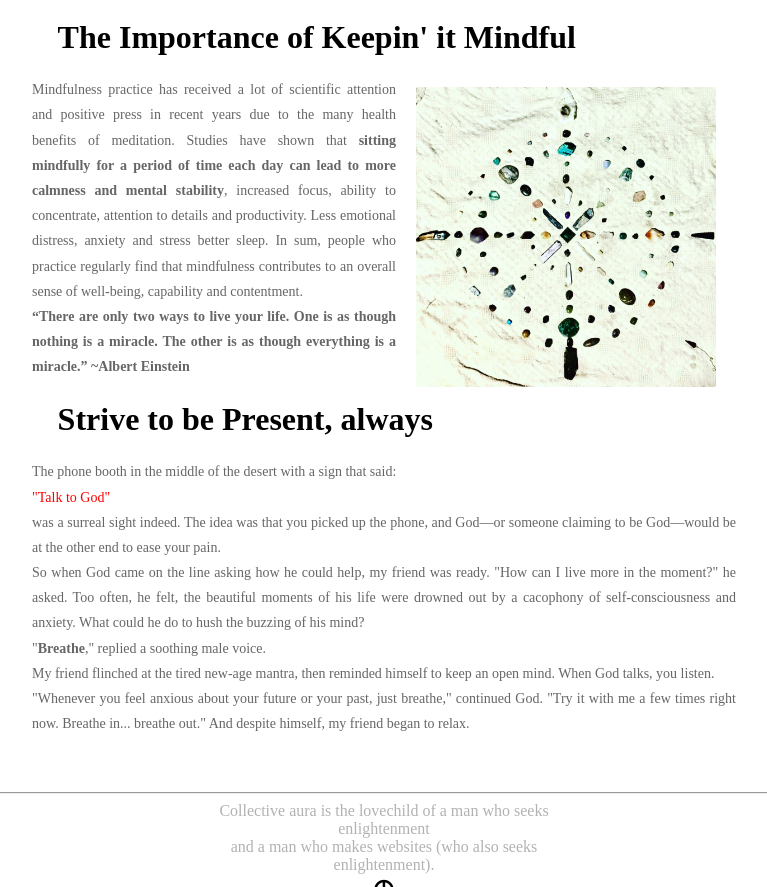
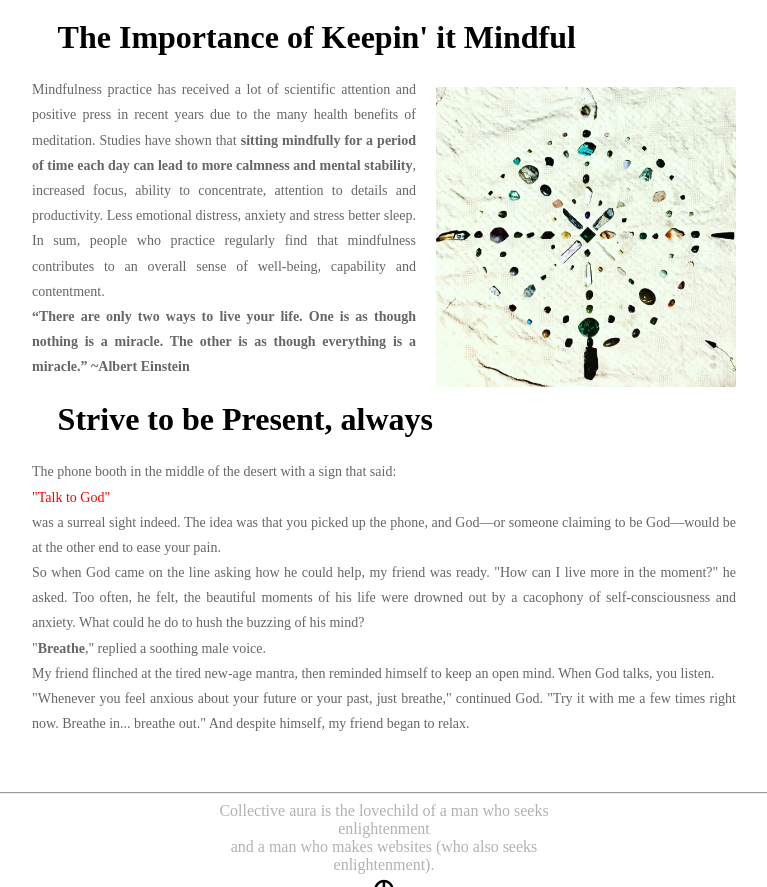
Before and after one commit to Lukemasliah/Mitch-Site, a plain HTML site: page index.html in a window 1280 px wide. Shown: the part 1128-2015 px from the top of the page, without its empty margins (256-1023 px from the left). Drawn offline with Linux system fonts and the light colour scheme.

Commit message:
Update index.html

```diff
--- a/index.html
+++ b/index.html
@@ -67,7 +67,7 @@ The benefits in the second category are more subtle. Thanks to awareness meditat
 
 </p>
 <h1> The Importance of Keepin' it Mindful </h1>
-<p><img src="Images/stonePattern.jpeg" class="floatRight" alt="Stones" style="width:300px;max-width:100%;margin: 10px 20px;"  />
+<p><img src="Images/stonePattern.jpeg" class="floatRight" alt="Stones" style="width:300px;max-width:100%;margin: 10px 0px 10px 20px;"  />
 Mindfulness practice has received a lot of scientific attention and positive press in recent years due to the many health benefits of meditation. Studies have shown that <strong>sitting mindfully for a period of time each day can lead to more calmness and mental stability</strong>, increased focus, ability to concentrate, attention to details and productivity. Less emotional distress, anxiety and stress better sleep. In sum, people who practice regularly find that mindfulness contributes to an overall sense of well-being, capability and contentment.
 </p>
 <p><strong>
```
